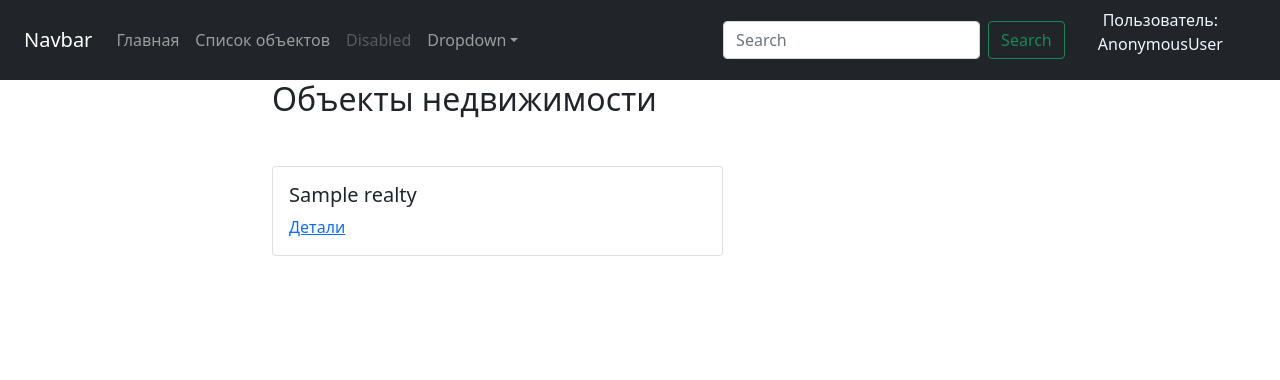
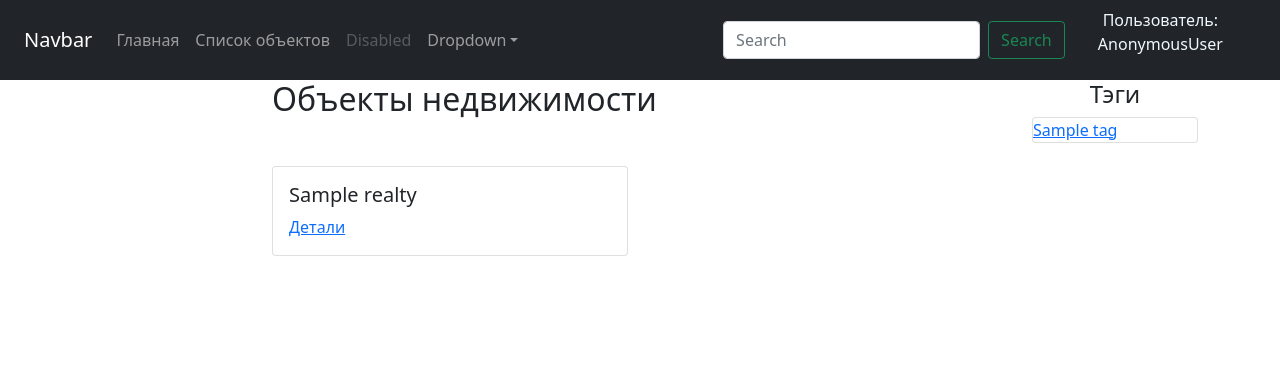
Before and after one commit to katerina-f/Pet_Django_site, a Django app: page /realty_list/ in a window 1280 px wide. Shown: the top 380 px of the page. Run offline with Django 3.2, Linux system fonts and the light colour scheme; tables that the repository leaves empty hold one stand-in row (values such as "Sample post"); some libraries are stand-ins or nearby versions.

Commit message:
Added tags

```diff
--- a/custom_cian/main/views.py
+++ b/custom_cian/main/views.py
@@ -1,6 +1,6 @@
 from django.shortcuts import render
 from django.views.generic import DetailView, ListView
-from .models import Realty, Saller
+from .models import Realty, Tag
 
 
 def index(request):
@@ -10,8 +10,13 @@ def index(request):
 
 
 class RealtyListView(ListView):
-    paginate_by = 10
+    paginate_by = 2
     model = Realty
+
+    def get_context_data(self, *args, **kwargs):
+        context = super().get_context_data(*args, **kwargs)
+        context["tags"] = Tag.objects.all()
+        return context
 
 
 class RealtyDetailView(DetailView):
--- a/custom_cian/templates/base.html
+++ b/custom_cian/templates/base.html
@@ -19,41 +19,17 @@
   </head>
   <body>
     <div class="container" style="height: 100%;">
-      <div class="row justify-content-md-center">
-        <div class="col">
+      <div class="row justify-content-md-between">
+        <div class="col-2">
           <!-- левый сайдбар  -->
         </div>
-        <div class="col-10">
+        <div class="col">
           {% block content %} {% endblock %}
-          <nav aria-label="Page navigation" class="fixed-bottom">
-            <ul class="pagination justify-content-center">
-                {% if page_obj.has_previous %}
-                  <li class="page-item">
-                    <a class="page-link" href="?page={{page_obj.previous_page_number}}" aria-label="Previous">
-                        <span aria-hidden="true">&laquo;</span>
-                    </a>
-                  </li>
-                {% endif %}
-                {% if page_obj.paginator.num_pages > 1 %}
-                  {% for page in page_obj.paginator.page_range %}
-                    {% if page_obj.number == page %}
-                      <li class="page-item active" aria-current="page">
-                    {% else %}
-                      <li class="page-item">
-                    {% endif %}
-                      <a class="page-link" href="?page={{page}}">{{page}}</a>
-                    </li>
-                  {% endfor %}
-                {% endif %}
-                {% if page_obj.has_next %}
-                <li class="page-item">
-                <a class="page-link" href="?page={{page_obj.next_page_number}}" aria-label="Next">
-                    <span aria-hidden="true">&raquo;</span>
-                </a>
-                </li>
-                {% endif %}
-            </ul>
-          </nav>
+        </div>
+        <div class="col-2">
+          <!-- правый сайдбар  -->
+          {% block right_sidebar %}
+          {% endblock %}
         </div>
       </div>
     </div>
--- /dev/null
+++ b/custom_cian/templates/main/components/tags_sidebar.html
@@ -0,0 +1,5 @@
+<div class="card">
+    {% for tag in tags %}
+        <a href="?tag={{tag}}">{{tag}}</a>
+    {% endfor %}
+</div>
--- a/custom_cian/templates/main/realty_list.html
+++ b/custom_cian/templates/main/realty_list.html
@@ -2,6 +2,11 @@
 
 {% block title %}
     Realty List
+{% endblock %}
+
+{% block right_sidebar %}
+    <h4 class="text-center">Тэги</h2>
+    {% include 'main/components/tags_sidebar.html' with tags=tags %}
 {% endblock %}
 
 {% block content %}
@@ -21,4 +26,7 @@
             </div>
         {% endfor %}
     </div>
+    {% if is_paginated %}
+        {% include "main/components/pagination.html" %}
+    {% endif %}
 {% endblock %}
```
Also changed, not shown: custom_cian/templates/main/components/pagination.html (added, +27 -0 lines). Lines whose indentation alone changed are shown as unchanged.
